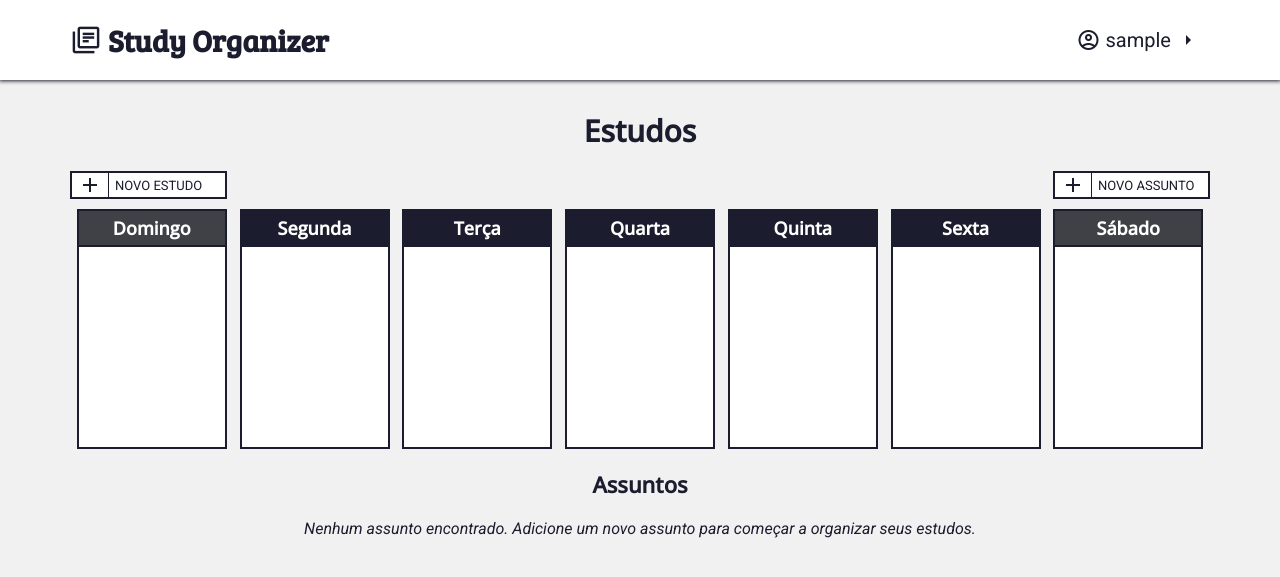
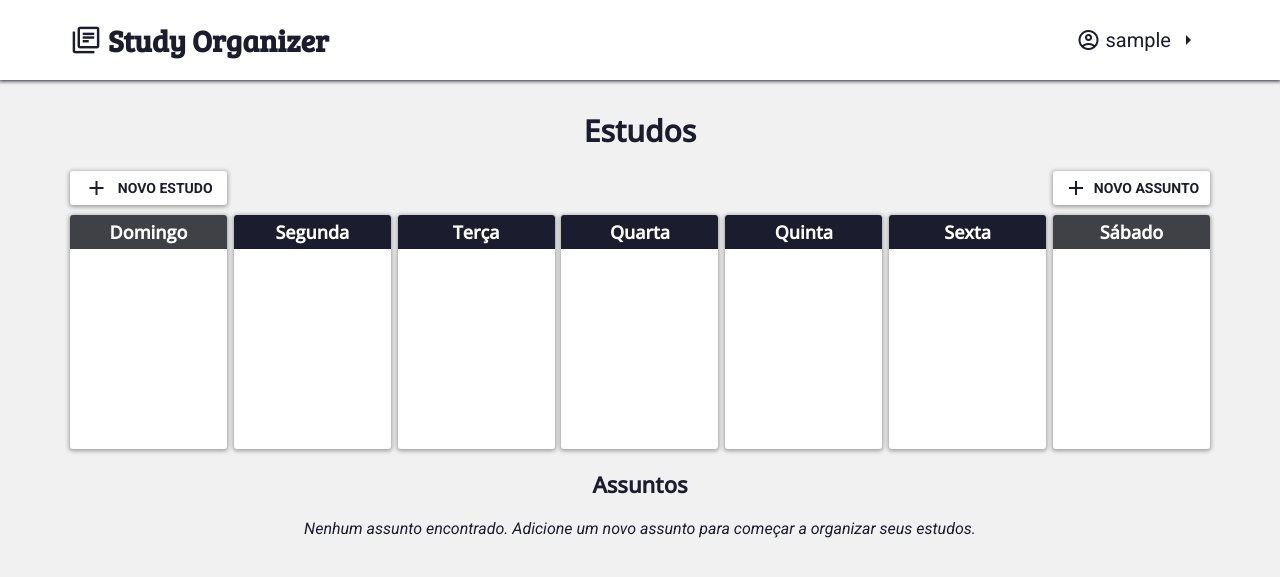
Before and after one commit to Werberty/study-organizer, a Django app: page / in a window 1280 px wide. Shown: the top 577 px of the page. Run offline with Django 4.2, Linux system fonts and the light colour scheme; the visitor is signed in with stand-in values (Sample User, id 1); data that the repository does not hold is empty; some libraries are stand-ins or nearby versions.

Commit message:
:lipstick: FEAT: Designer mais moderno na home

```diff
--- a/base_static/global/css/style.css
+++ b/base_static/global/css/style.css
@@ -46,6 +46,7 @@
 
 .dropdown-menu {
     display: none;
+    z-index: 2;
 }
 
 .navbar {
@@ -80,11 +81,12 @@
     position: absolute;
     width: 12.6rem;
     padding: 1rem;
+    border-radius: 3px;
     margin-top: 1rem;
     font-size: 1.5rem;
-    border: var(--border) solid gray;
+    border: var(--border) solid lightgrey;
     background: var(--white-color);
-    box-shadow: 0 0.5rem 1rem rgb(0 0 0 / 15%);
+    box-shadow: 0 0.5rem .8rem rgb(0 0 0 / 15%);
 }
 
 .logout-link span{
@@ -101,6 +103,7 @@
 
 .button-generic {
     border: var(--border) solid var(--primary-color);
+    border-radius: 3px;
     background: var(--white-color);
     cursor: pointer;
     font-size: 1.6rem;
@@ -108,6 +111,7 @@
     text-transform: uppercase;
     padding: .5rem 1rem;
     transition: all 300ms ease-in-out;
+
 }
 
 .button-generic:hover {
@@ -135,37 +139,42 @@
     display: inline-block;
     color: var(--primary-color);
     text-transform: uppercase;
-    padding: 0rem 0.6rem;
+    transition: all 300ms ease-in-out;
 }
 
 .new-study .open-modal p,
 .new-subject .open-modal p {
-    font-size: 1.3rem;
-}
-
-.new-study .open-modal span,
-.new-subject .open-modal span {
-    border-right: 0.1rem solid var(--primary-color);
-    transition: all 300ms ease-in-out;
+    font-weight: 700;
+    font-size: 1.4rem;
 }
 
 .new-study .button,
 .new-subject .button{
-    border: var(--border) solid var(--primary-color);
     background: var(--white-color);
     margin-bottom: 1rem;
     cursor: pointer;
     width: 15.7rem;
+    padding: .5rem;
+    box-shadow: 0px 1px 4px 1px rgb(0 0 0 / 34%);
+    border-radius: 3px;
+    transition: all 300ms ease-in-out;
 
     display: flex;
     flex-flow: row nowrap;
     align-items: center;
+    justify-content: space-evenly;
 }
 
-.new-study .button:hover span,
-.new-subject .button:hover span {
+.new-subject .button:hover .button-title,
+.new-subject .button:hover .button-icon,
+.new-study .button:hover .button-title,
+.new-study .button:hover .button-icon {
+    color: var(--white-color);
+}
+
+.new-subject .button:hover,
+.new-study .button:hover {
     background-color: var(--primary-color);
-    color: var(--white-color);
 }
 
 /* Modal new study e subject */
@@ -203,26 +212,28 @@
 .new-study .modal .close-modal,
 .new-subject .modal .close-modal {
     position: absolute;
-    top: .5rem;
-    right: .3rem;
+    top: .6rem;
+    right: .4rem;
 }
 
 .modal .close-modal:hover span {
     cursor: pointer;
-    color: var(--secundary-color);
+    color: var(--color-error-dark);
 }
 
 .modal .content-modal {
     width: 30%;
     height: auto;
     background-color: var(--white-color);
-    border: var(--border) solid var(--primary-color);
+    box-shadow: 0px 1px 4px 1px rgb(0 0 0 / 34%);
+    border-radius: 3px;
     overflow: auto;
 }
 
 .close-modal span {
     border: none;
     padding: none;
+    transition: all 300ms ease-in-out;
 }
 
 /* Forms */
@@ -352,22 +363,24 @@
 
     display: flex;
     flex-flow: row wrap;
-    justify-content: space-evenly;
+    justify-content: space-between;
     gap: 0.6rem;
 }
 
 .weekday {
-    width: 15rem;
-    border: var(--border) solid var(--primary-color);
+    width: 15.7rem;
     background: var(--white-color);
+    box-shadow: 0px 1px 4px 1px rgb(0 0 0 / 34%);
+    border-radius: 3px;
 }
+
 
 .weekday-title {
     text-align: center;
-    border-bottom: var(--border) solid var(--primary-color);
     padding: .5rem;
     background: var(--primary-color);
     color: var(--white-color);
+    border-radius: 3px 3px 0 0;
 }
 
 .weekday-title a {
@@ -414,6 +427,7 @@
     justify-content: space-evenly;
     align-items: center;
 
+    border-radius: 3px;
     transition: all 300ms ease-in-out;
 }
 
@@ -528,6 +542,8 @@
     justify-content: space-evenly;
     align-items: center;
     transition: all 1s ease-in-out;
+    border-radius: 3px;
+    box-shadow: 0px 1px 1px 1px rgb(0 0 0 / 5%);
 }
 
 .main-subject span {
--- a/studies/templates/studies/pages/studies.html
+++ b/studies/templates/studies/pages/studies.html
@@ -9,8 +9,8 @@
         <article class="main-buttons">
             <div class="new-study">
                 <label class="button open-modal" for="modal-new-study">
-                    <span class="material-symbols-outlined add">add</span>
-                    <p>Novo estudo</p>
+                    <span class="material-symbols-outlined add button-icon">add</span>
+                    <p class="button-title">Novo estudo</p>
                 </label>
                 <input type="checkbox" id="modal-new-study" class="checkbox-modal">
                 <div class="modal">
@@ -48,8 +48,8 @@
             </div>
             <div class="new-subject">
                 <label class="button open-modal" for="modal-new-subject">
-                    <span class="material-symbols-outlined add">add</span>
-                    <p>Novo assunto</p>
+                    <span class="material-symbols-outlined add button-icon">add</span>
+                    <p  class="button-title">Novo assunto</p>
                 </label>
                 <input type="checkbox" id="modal-new-subject" class="checkbox-modal">
                 <div class="modal">
```
